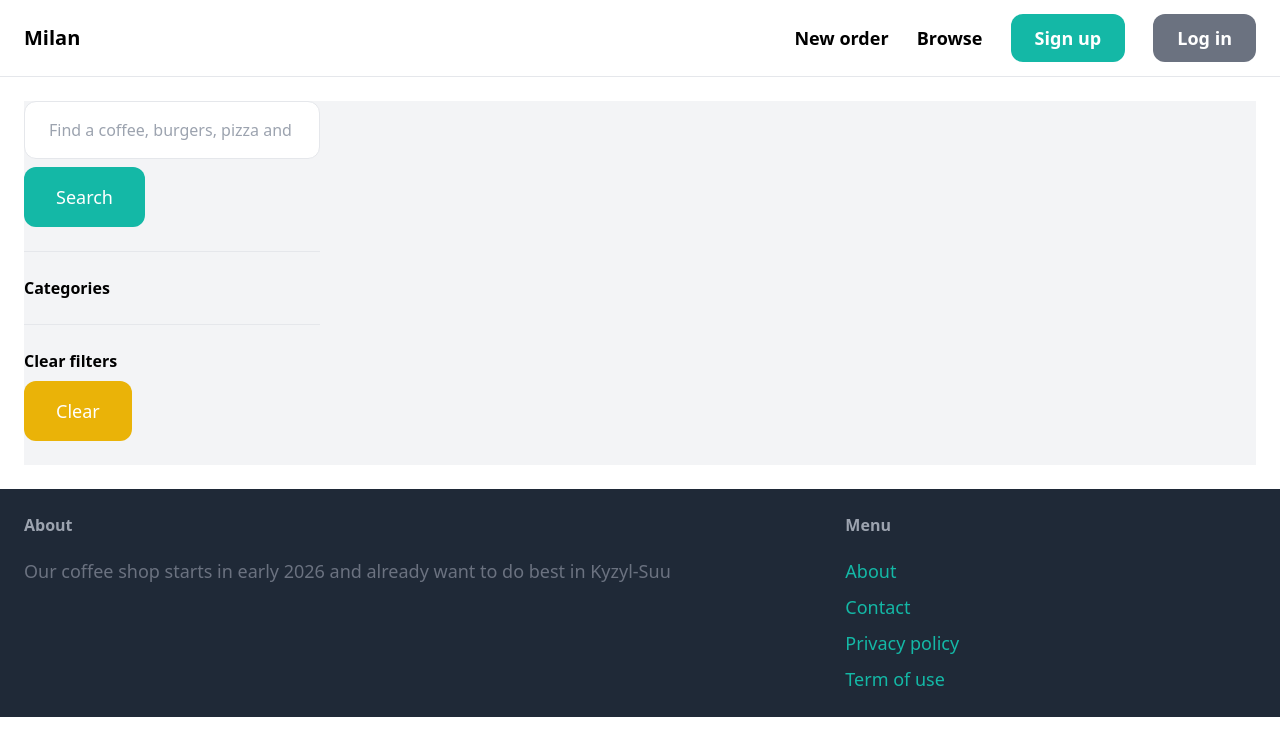
After one commit to Urmanas/Milan, a Django app: template item/templates/item/items.html in a window 1280 px wide. The commit adds this page. Shown: the top 756 px of the page. Run offline with Django 4.2, Linux system fonts and the light colour scheme; the template is opened without the code that fills it, so the values that code supplies are empty; some libraries are stand-ins or nearby versions.

Commit message:
Created items.html

```diff
--- a/core/templates/core/base.html
+++ b/core/templates/core/base.html
@@ -16,7 +16,7 @@
 
             <div class="space-x-6">
                 <a href="{% url 'item:new' %}" class="text-lg font-semibold hover:text-gray-500">New order</a>
-                <a href="#" class="text-lg font-semibold hover:text-gray-500">Browse</a>
+                <a href="{% url 'item:items' %}" class="text-lg font-semibold hover:text-gray-500">Browse</a>
 
                 {% if request.user.is_authenticated %}
                     <a href="#" class="px-6 py-3 text-lg font-semibold bg-teal-500 text-white rounded-xl hover:bg-teal-700">Inbox</a>
--- a/core/templates/core/contact.html
+++ b/core/templates/core/contact.html
@@ -3,7 +3,9 @@
 {% block title %}Contact{% endblock %}
 
 {% block content %}
-    <h1>The contact page</h1>
+    <div class="mt-4 py-6 px-6 text-3xl bg-green-500">
+        <h1>The contact page</h1>
+    </div>
     <div class="mt-6 py-5 px-6 text-3xl  bg-cyan-200">
         <h2 class mt-6>What's app: 0999019193</h2>
         <h3>Instagram: @_urmin_</h3>
--- /dev/null
+++ b/item/templates/item/items.html
@@ -0,0 +1,54 @@
+{% extends 'core/base.html' %}
+
+{% block title %}Items{% endblock %}
+
+{% block content %}
+    <div class="pb-6 grid grid-cols-4 gap-4 bg-gray-100">
+        <div class="col-span-1">
+            <form method="get" action="{% url 'item:items' %}">
+                <input name="query" class="w-full py-4 px-6 border rounded-xl" type="text" value="{{ query }}" placeholder="Find a coffee, burgers, pizza and more">
+
+                <button class="mt-2 py-4 px-8 text-lg bg-teal-500 text-white rounded-xl">Search</button>
+            </form>
+
+            <hr class="my-6">
+
+            <p class="font-semibold">Categories</p>
+
+            <ul>
+                {% for category in categories %}
+                    <li class="py-2 px-2 rounded-xl{% if category.id == category_id %} bg-green-200 {% endif %}">
+                        <a href="{% url 'item:items' %}?query={{ query }}&category={{ category.id }}">{{ category.name }}</a>
+                    </li>
+                {% endfor %}
+            </ul>
+
+            <hr class="my-6">
+
+            <p class="font-semibold">Clear filters</p>
+
+            <ul>
+                <li><a href="{% url 'item:items' %}" class="mt-2 py-4 px-8 inline-block bg-yellow-500 text-lg rounded-xl text-white">Clear</a></li>
+            </ul>
+        </div>
+
+        <div class="col-span-3">
+            <div class="grid grid-cols-3 gap-4">
+                {% for item in items %}
+                    <div>
+                        <a href="{% url 'item:detail' item.id %}">
+                            <div>
+                                <img src="{{ item.image.url }}" class="rounded-t-xl">
+                            </div>
+
+                            <div class="p-6 bg-white rounded-b-xl">
+                                <h2 class="text-2xl">{{ item.name }}</h2>
+                                <p class="text-gray-500">Price: {{ item.price }}</p>
+                            </div>
+                        </a>
+                    </div>
+                {% endfor %}
+            </div>
+        </div>
+    </div>
+{% endblock %}
--- a/item/urls.py
+++ b/item/urls.py
@@ -5,6 +5,7 @@ from . import views
 app_name = 'item'
 
 urlpatterns = [
+    path('', views.items, name='items'),
     path('new/', views.new, name='new'),
     path('<int:pk>/', views.detail, name='detail'),
     path('<int:pk>/delete/', views.delete, name='delete'),
```
Also changed, not shown: item/views.py (+23 -1 lines).
